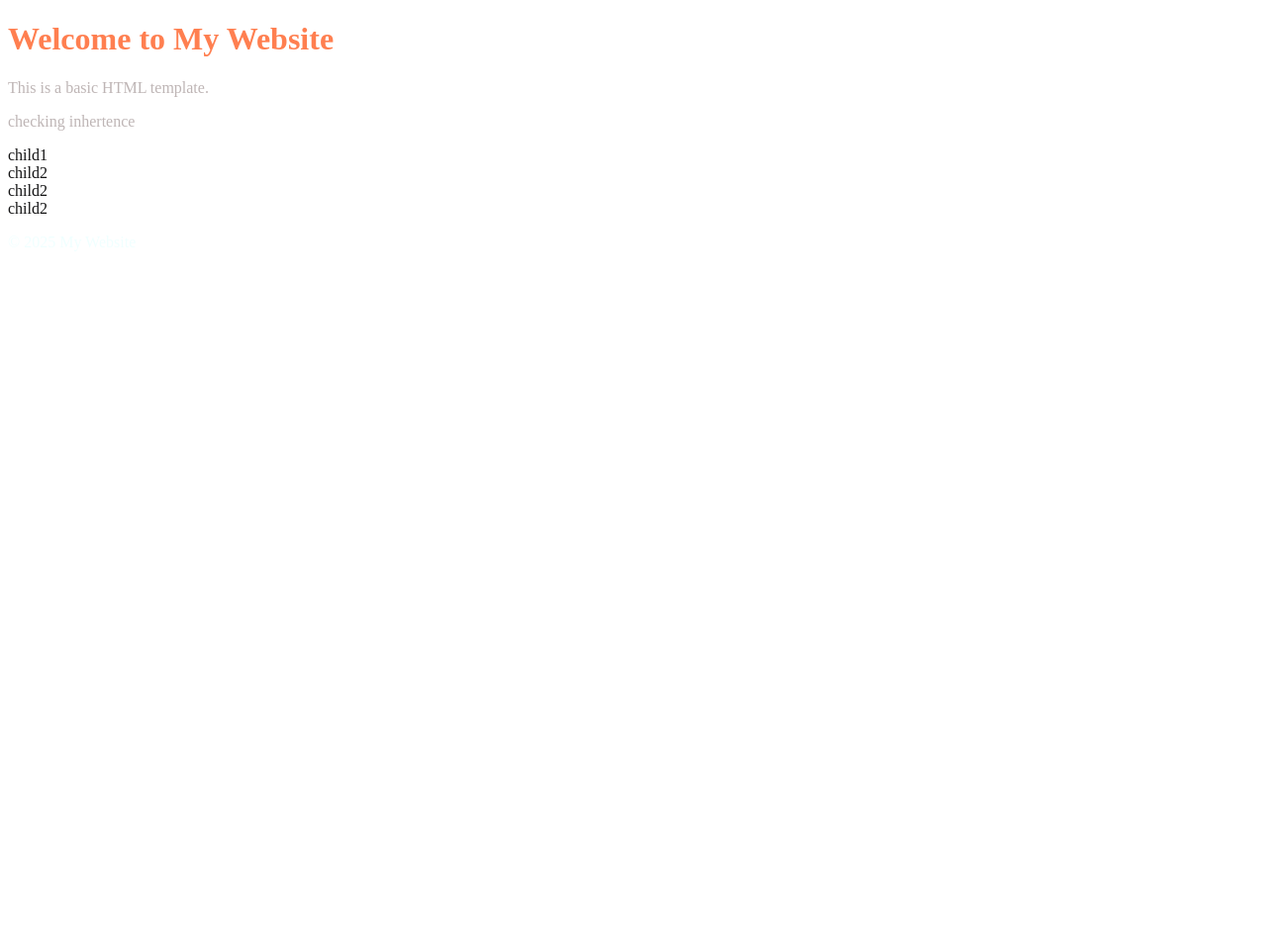
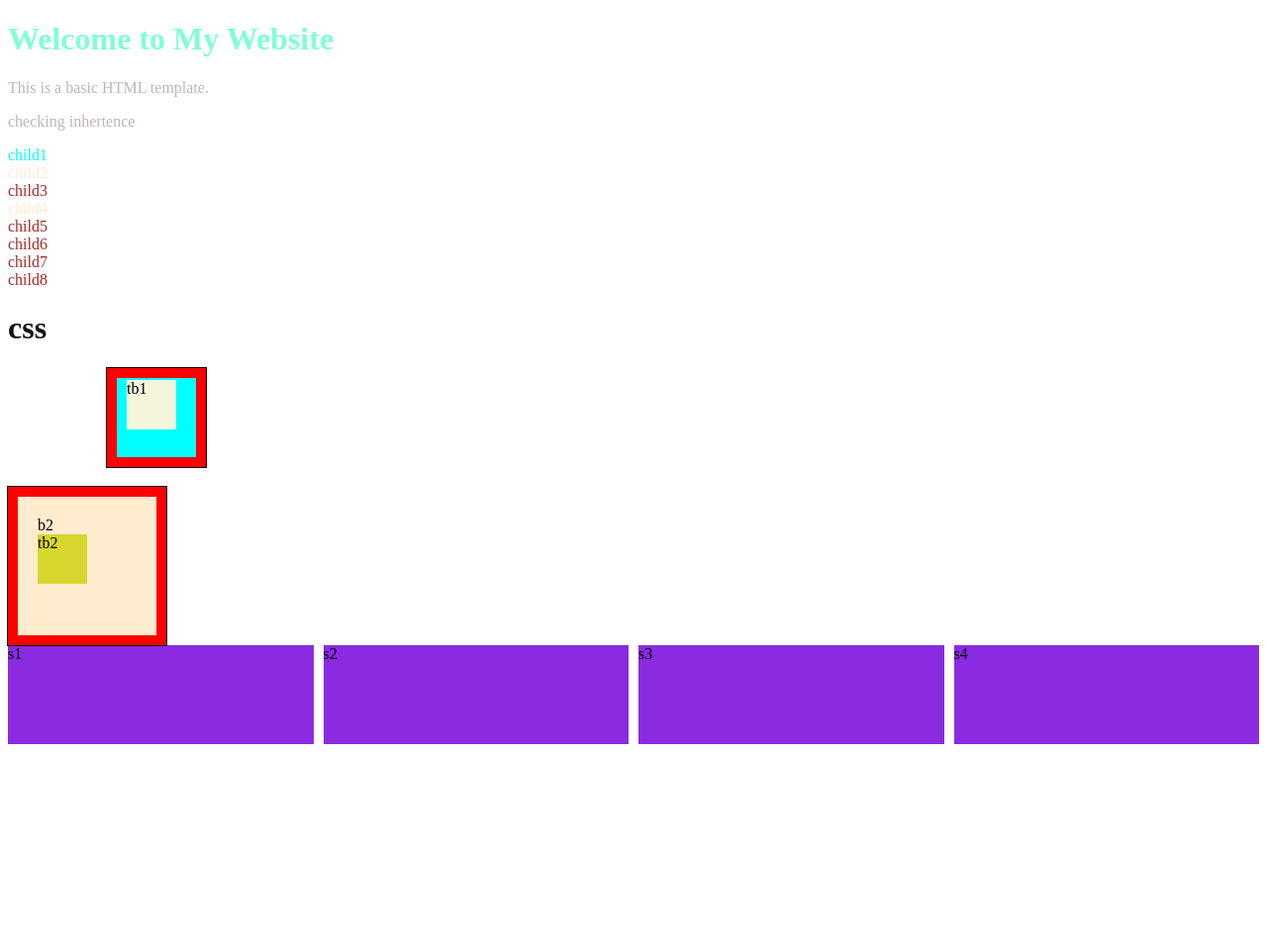
Before and after one commit to sowdhamini17/cssFM..., a plain HTML site: page index.html in a window 1280 px wide. Shown: the top 955 px of the page at 99% size. Before the commit the page ends 800 px from the top, so only its background shows below. Drawn offline with Linux system fonts and the light colour scheme.

Commit message:
css  series done

```diff
--- a/index.html
+++ b/index.html
@@ -29,10 +29,28 @@
         <div id="parent">
             <div class="child1">child1</div>
             <div class="child2">child2</div>
-            <div class="child3">child2</div>
-            <div class="child4">child2</div>
+            <div class="child3">child3</div>
+            <div class="child4">child4</div>
+            <div class="child5">child5</div>
+            <div class="child6">child6</div>
+            <div class="child7">child7</div>
+            <div class="child8">child8</div>
         </div>
+        <h1 id="headingId" class="headingClass">css</h1>
     </main>
+    <div class="box1">b1
+        <div class="topbox">tb1</div>
+    </div>
+    <div class="box2">b2
+        <div class="buttombox">tb2</div>
+    </div>
+    <div class="flexdemo">
+        <div class="first">s1</div>
+        <div>s2</div>
+        <div>s3</div>
+        <div class="last">s4</div>
+    </div>
+
 
     <footer style="color: azure;">
         <p>&copy; 2025 My Website</p>
--- a/style.css
+++ b/style.css
@@ -12,10 +12,82 @@ header{
 .child2~div{
     color:brown
 }
+/* adjacent /next sibling  with count of added div*/
+
+.child1+div+div+div{
+    color: blanchedalmond;
+}
+
 /* //all the child */
-#parent div{
+/* #parent div{
     color:blue
 }
 #parent > div{
     color:rgb(20, 20, 21)
+} */
+
+ /* idSelector 100 (1+100)*/
+h1#headingId{color: rgb(20, 21, 18);}
+/* class selector 10 (1+10)*/
+h1.headingClass{color: chartreuse;}
+/* tagselector 1(1)*/
+h1{color: aquamarine;}
+
+.box1{
+  height: 100px;
+  width: 100px;
+  padding: 20px;
+  margin-top:5px;
+  outline:1px solid;
+  background-color: aqua;
+  box-sizing: border-box;
+  border:10px solid red;
+  position:relative;
+  right:50px;
+  left:100px;
 }
+.box2{
+    height: 100px;
+    width: 100px;
+    padding: 20px;
+    margin-top:20px;
+    border:10px solid red;
+    outline:1px solid;
+    background-color: blanchedalmond;
+    box-sizing: content-box;
+}
+.topbox{
+ height: 50px;
+ width:50px;
+ background-color: beige;
+ position:absolute;
+ left:10px;
+ top:2px
+}
+.buttombox{
+    height: 50px;
+    width:50px;
+    background-color: rgb(214, 214, 47);
+    position:sticky;
+    top:10px;
+}
+.flexdemo{
+    height: 300px;
+    display:flex;
+    gap: 10px;
+    /* justify-content: space-between;  */
+    justify-content: space-around;
+}
+.flexdemo > div{
+    height: 100px;
+    width: 100px;
+    background-color: blueviolet;
+    flex:1;
+    transition:all 2s linear;
+
+}
+div .first:hover{
+    background-color: red ;
+    height:500px
+
+}
```
